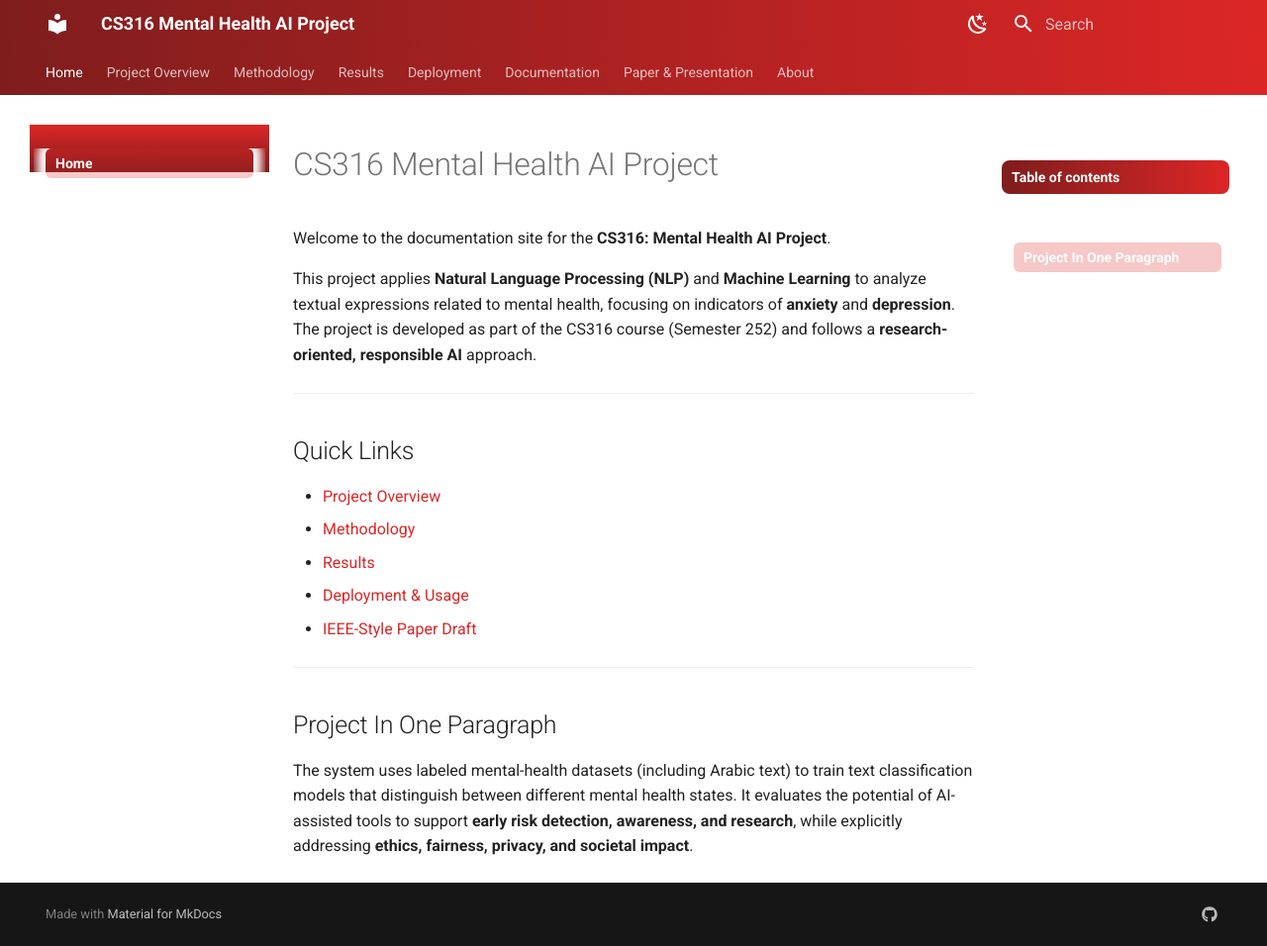
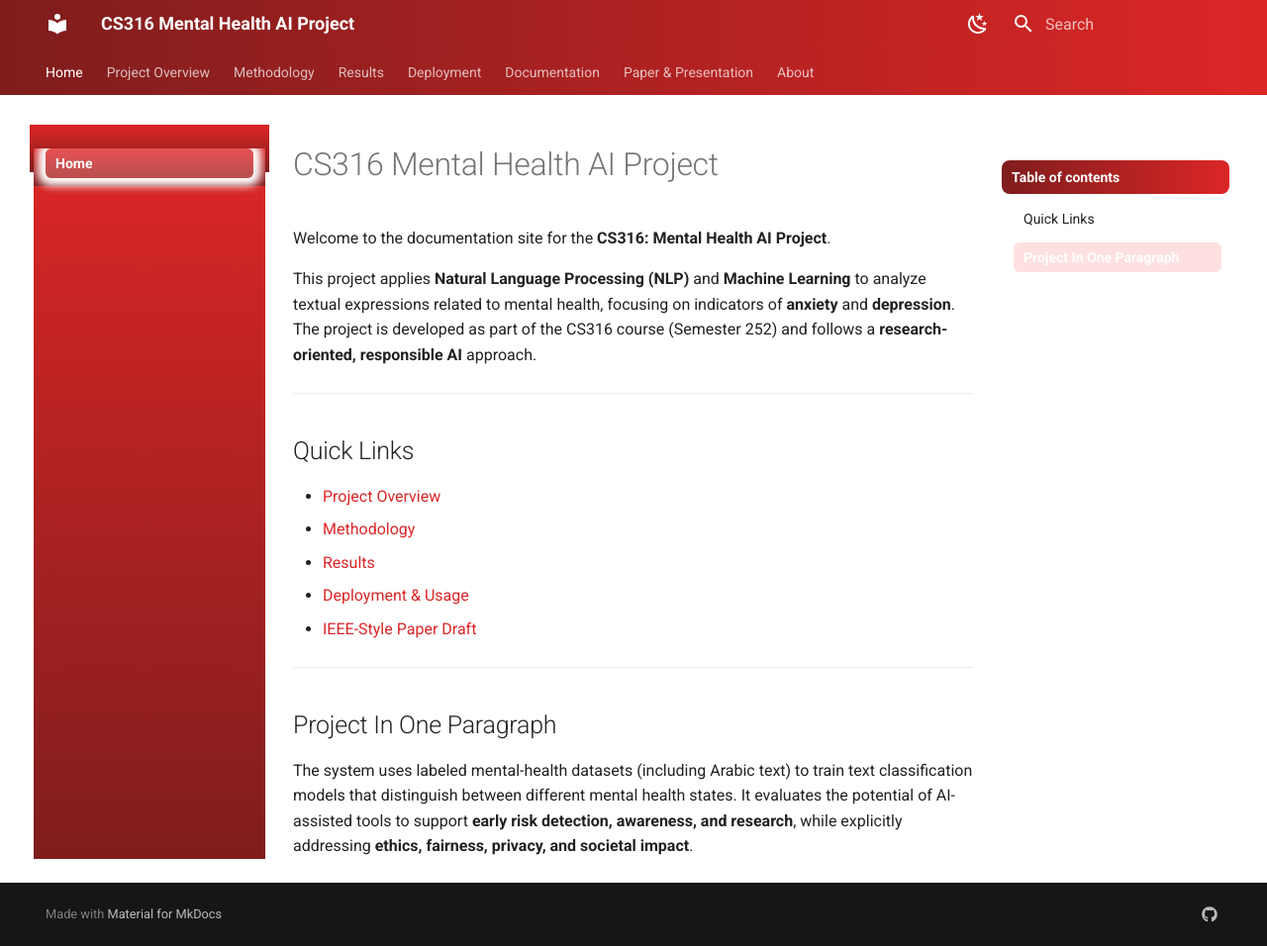
Before and after one commit to LayanAlnasser/CS316-Mental-Health-AI-Project, an MkDocs documentation site: the page built from docs/index.md, in a window 1280 px wide and 956 px high. Shown: the whole window at 99% size. Built offline with MkDocs 1.6.1 and Material for MkDocs 9.7.7, drawn with Linux system fonts in a browser that asks for light colours.

Commit message:
Update extra.css

```diff
--- a/docs/styles/extra.css
+++ b/docs/styles/extra.css
@@ -1,7 +1,9 @@
+/* ----- BASE RED TOKENS (override Material red so we control the shades) ----- */
+
 [data-md-color-scheme="default"] {
-  --md-primary-fg-color: #dc2626;
-  --md-primary-fg-color--light: #fca5a5;
-  --md-primary-fg-color--dark: #7f1d1d;
+  --md-primary-fg-color: #dc2626;        /* main red */
+  --md-primary-fg-color--light: #fca5a5; /* light red */
+  --md-primary-fg-color--dark: #7f1d1d;  /* dark red */
 }
 
 [data-md-color-scheme="slate"] {
@@ -10,10 +12,16 @@
   --md-primary-fg-color--dark: #450a0a;
 }
 
+/* ----- TOP HEADER + TABS (gradient) ----- */
+
 .md-header,
 .md-tabs {
-  background: linear-gradient(90deg, var(--md-primary-fg-color--dark), var(--md-primary-fg-color)) !important;
-  color: #fff !important;
+  background: linear-gradient(
+    90deg,
+    var(--md-primary-fg-color--dark),
+    var(--md-primary-fg-color)
+  ) !important;
+  color: #ffffff !important;
 }
 
 .md-header__inner,
@@ -21,109 +29,130 @@
   background: transparent !important;
 }
 
+/* header icons & search */
+
 .md-header__button,
 .md-header__option,
 .md-search__form,
 .md-search__input,
 .md-search__icon {
   background-color: transparent !important;
-  color: #fff !important;
+  color: #ffffff !important;
 }
 
 .md-tabs__link:hover {
   background-color: rgba(255, 255, 255, 0.12) !important;
 }
 
+/* ----- PRIMARY SIDEBAR + MOBILE DRAWER (background + text) ----- */
+
+/* container backgrounds (desktop sidebar + mobile drawer at all levels) */
+.md-sidebar--primary,
+.md-drawer,
+.md-drawer__inner,
+.md-sidebar--primary .md-sidebar__inner,
+.md-sidebar--primary .md-sidebar__scrollwrap {
+  background: linear-gradient(
+    180deg,
+    var(--md-primary-fg-color),
+    var(--md-primary-fg-color--dark)
+  ) !important;
+  color: #ffffff !important;
+}
+
+/* drawer / sidebar header (book icon + title) */
 .md-sidebar__header,
 .md-nav__title--site {
-  background: linear-gradient(90deg, var(--md-primary-fg-color--dark), var(--md-primary-fg-color)) !important;
-  color: #fff !important;
-}
-
-.md-sidebar--primary {
-  background: linear-gradient(180deg, var(--md-primary-fg-color), var(--md-primary-fg-color--dark)) !important;
-  color: #fff !important;
+  background: linear-gradient(
+    90deg,
+    var(--md-primary-fg-color--dark),
+    var(--md-primary-fg-color)
+  ) !important;
+  color: #ffffff !important;
 }
 
 .md-nav__title--site a {
-  color: #fff !important;
+  color: #ffffff !important;
 }
 
+/* make inner nav backgrounds transparent so gradient shows through */
+.md-nav--primary,
+.md-nav--primary .md-nav,
+.md-nav--primary .md-nav__list,
+.md-nav--primary .md-nav__item {
+  background: transparent !important;
+}
+
+/* links inside sidebar/drawer */
 .md-nav__link {
-  color: inherit !important;
+  color: inherit !important;             /* inherit white from parent */
   border-radius: 6px;
   padding: 6px 10px;
   font-weight: 400;
 }
 
+/* hover + active states */
 .md-nav__link:hover {
-  background-color: rgba(220, 38, 38, 0.15) !important;
+  background-color: rgba(252, 165, 165, 0.25) !important;
 }
 
 .md-nav__link--active {
-  background-color: rgba(220, 38, 38, 0.25) !important;
-  color: var(--md-primary-fg-color) !important;
+  background-color: rgba(252, 165, 165, 0.35) !important;
+  color: #ffffff !important;
   font-weight: 600 !important;
 }
 
+/* section titles (e.g., Documentation, Results) */
 .md-nav__item--section > .md-nav__title {
-  background: linear-gradient(90deg, var(--md-primary-fg-color--dark), var(--md-primary-fg-color)) !important;
-  color: #fff !important;
+  background: linear-gradient(
+    90deg,
+    var(--md-primary-fg-color--dark),
+    var(--md-primary-fg-color)
+  ) !important;
+  color: #ffffff !important;
   padding: 6px 10px;
   border-radius: 8px;
   margin-bottom: 10px;
   font-weight: 700;
 }
 
+/* ----- RIGHT SIDEBAR (TOC) ----- */
+
 .md-nav--secondary {
   padding-top: 12px;
 }
 
+/* TOC title pill */
 .md-nav--secondary .md-nav__title {
-  background: linear-gradient(90deg, var(--md-primary-fg-color--dark), var(--md-primary-fg-color)) !important;
-  color: #fff !important;
+  background: linear-gradient(
+    90deg,
+    var(--md-primary-fg-color--dark),
+    var(--md-primary-fg-color)
+  ) !important;
+  color: #ffffff !important;
   border-radius: 8px;
   padding: 8px 10px;
   margin-bottom: 10px;
   font-weight: 700;
 }
 
+/* TOC links */
 .md-nav--secondary .md-nav__link {
   border-radius: 6px;
   padding: 6px 10px;
 }
 
+/* TOC hover + active */
 .md-nav--secondary .md-nav__link:hover {
-  background-color: rgba(220, 38, 38, 0.15) !important;
+  background-color: rgba(252, 165, 165, 0.25) !important;
 }
 
 .md-nav--secondary .md-nav__link--active {
-  background-color: rgba(220, 38, 38, 0.25) !important;
-  color: var(--md-primary-fg-color) !important;
+  background-color: rgba(252, 165, 165, 0.35) !important;
+  color: #ffffff !important;
   font-weight: 600;
 }
 
 .md-nav--secondary .md-nav__link--active * {
   color: inherit !important;
 }
-/* Light mode mobile drawer background */
-[data-md-color-scheme="default"] .md-sidebar--primary {
-  background: linear-gradient(180deg, var(--md-primary-fg-color), var(--md-primary-fg-color--dark)) !important;
-  color: #fff !important;
-}
-
-/* Light mode drawer list background */
-[data-md-color-scheme="default"] .md-nav--primary {
-  background: transparent !important;
-}
-
-/* Light mode drawer title area */
-[data-md-color-scheme="default"] .md-sidebar__header {
-  background: linear-gradient(90deg, var(--md-primary-fg-color--dark), var(--md-primary-fg-color)) !important;
-  color: #fff !important;
-}
-
-/* Light mode links */
-[data-md-color-scheme="default"] .md-nav__link {
-  color: #fff !important;
-}
```
